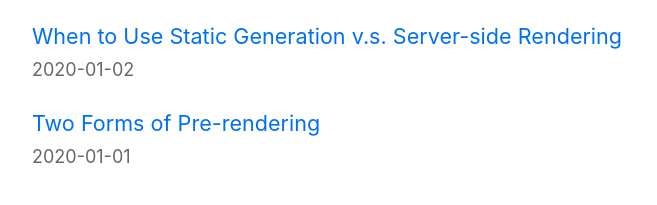
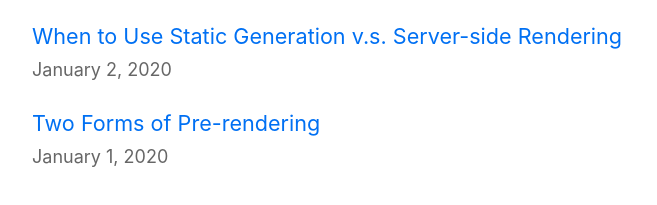
Before and after one commit to hemispherium/nextjs-tutorial, a Next.js app: page / in a window 1280 px wide. Shown: the part 505-710 px from the top of the page, without its empty margins (302-959 px from the left). Built offline with nearby package versions, Linux system fonts and the light colour scheme.

Commit message:
fix: bug fixed by the change of other part.

```diff
--- a/pages/index.js
+++ b/pages/index.js
@@ -26,9 +26,7 @@ export default function Home({ allPostsData }) {
               <Link href={`/posts/${id}`}>{title}</Link>
               <br />
               <small className={utilStyles.lightText}>
-                {date}
-                {/* TODO: fix later. same code in the tutorial, but doesn't work well. */}
-                {/* <Date dateString={date} /> */}
+                <Date dateString={date} />
               </small>
             </li>
           ))}
```
